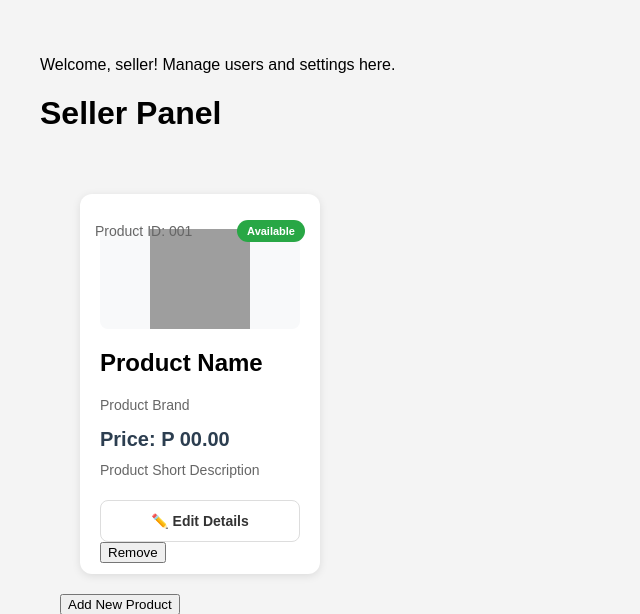
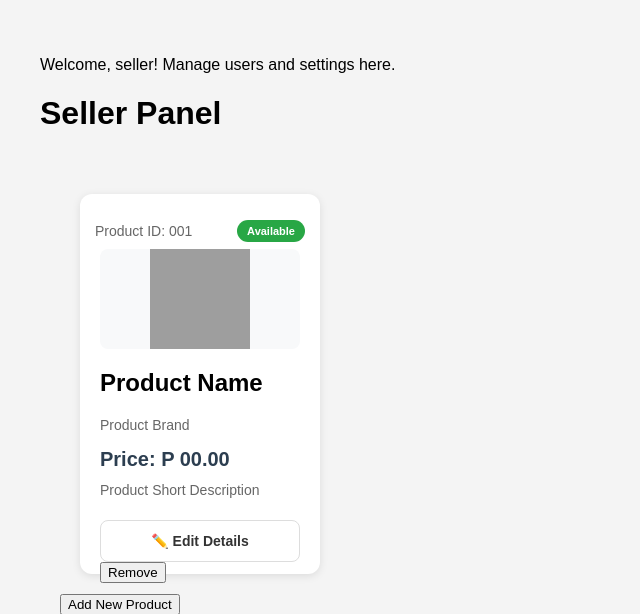
Before and after one commit to ken-101/Proj-Datama2, a Flask app: page /seller/ in a window 1280 px wide. Shown: the top 614 px of the page, without its empty margins (0-640 px from the left). Run offline with Flask 3, Linux system fonts and the light colour scheme; grey boxes are pictures that could not be loaded.

Commit message:
udated bugs
wrong syncax in sign up

```diff
--- a/static/style.css
+++ b/static/style.css
@@ -110,7 +110,7 @@ body {
     height: 100px;
     overflow: hidden;
     border-radius: 8px;
-    margin: 15px 0;
+    margin: 35px 0 0 ;
     background: #f8f9fa;
     display: flex;
     align-items: center;
--- a/templates/signup.html
+++ b/templates/signup.html
@@ -9,7 +9,7 @@
         {% if error %}
             <div class="error-message">{{ error }}</div>
         {% endif %}
-        <form action="{{ url_for('auth.login') }}" method="POST">
+        <form action="{{ url_for('auth.signup') }}" method="POST">
             <div class="form-group">
                 <input type="email" name="email" placeholder="Enter your email" required>
             </div>
```
